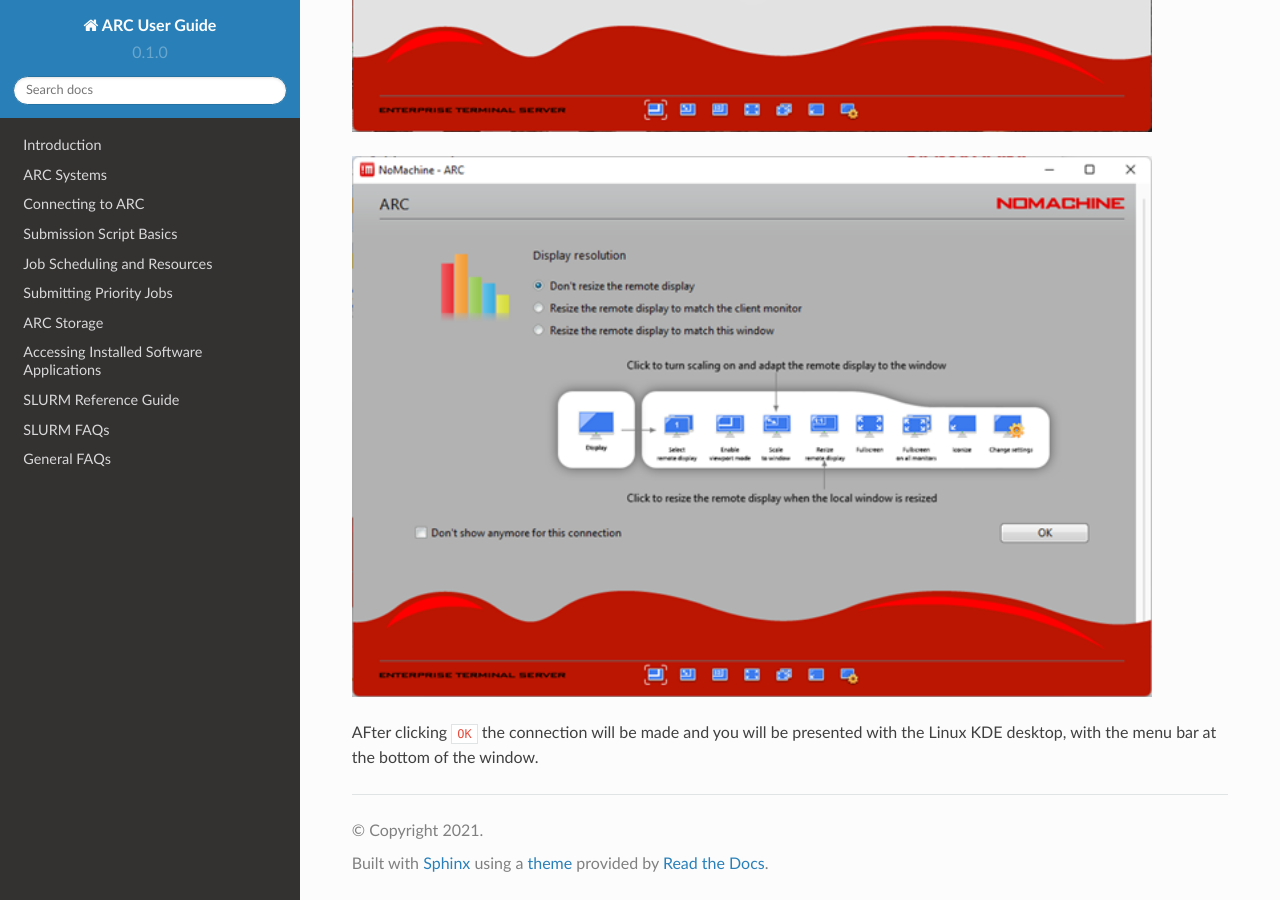
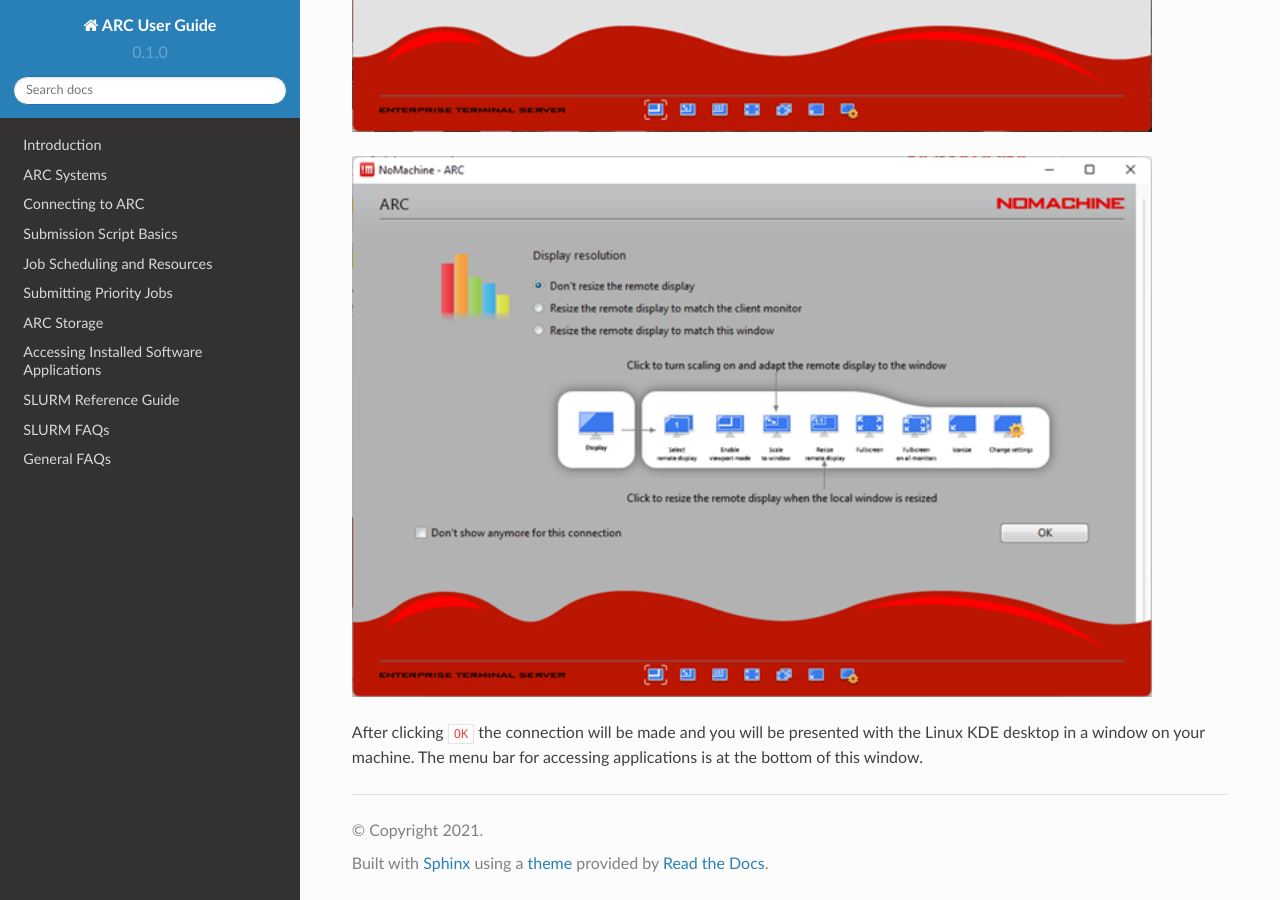
Before and after one commit to tina-friedrich/arc-user-guide, a Sphinx documentation site: the page built from docs/source/arc-gfx-interactive.rst, in a window 1280 px wide and 900 px high, scrolled down 4040 px. Built offline with Sphinx 7.4.7 and the Read the Docs theme 2.0.0, drawn with Linux system fonts in a browser that asks for light colours.

Commit message:
Update arc-gfx-interactive.rst

```diff
--- a/docs/source/arc-gfx-interactive.rst
+++ b/docs/source/arc-gfx-interactive.rst
@@ -57,4 +57,4 @@
   :width: 800
   :alt: Client Install Stage 6
 
-AFter clicking ``OK`` the connection will be made and you will be presented with the Linux KDE desktop, with the menu bar at the bottom of the window.
+After clicking ``OK`` the connection will be made and you will be presented with the Linux KDE desktop in a window on your machine. The menu bar for accessing applications is at the bottom of this window.
```
